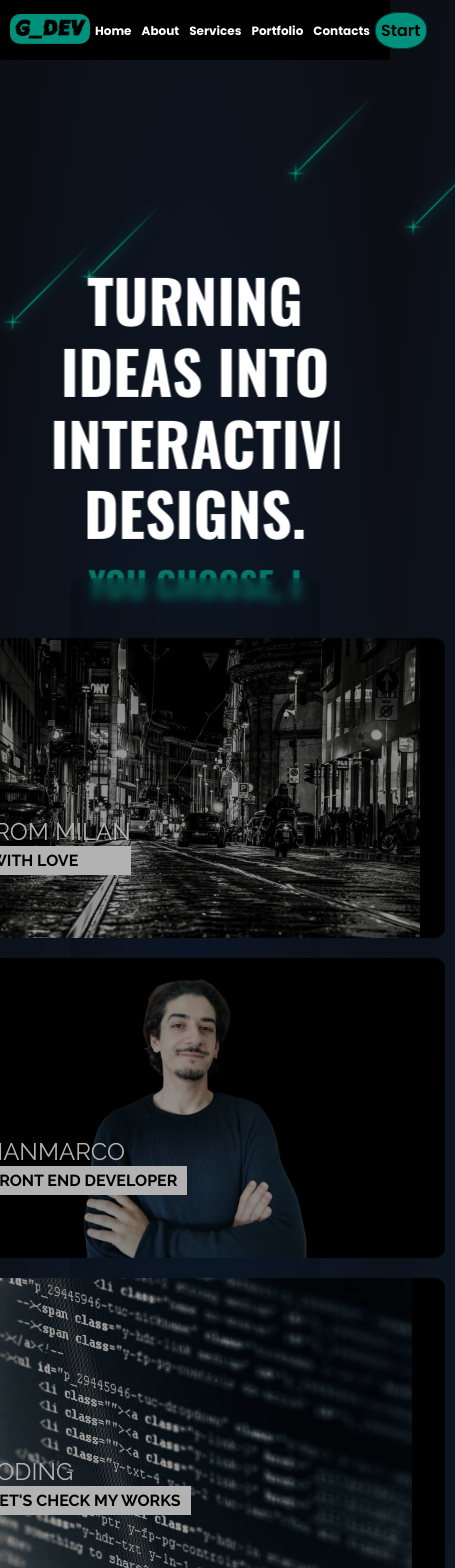
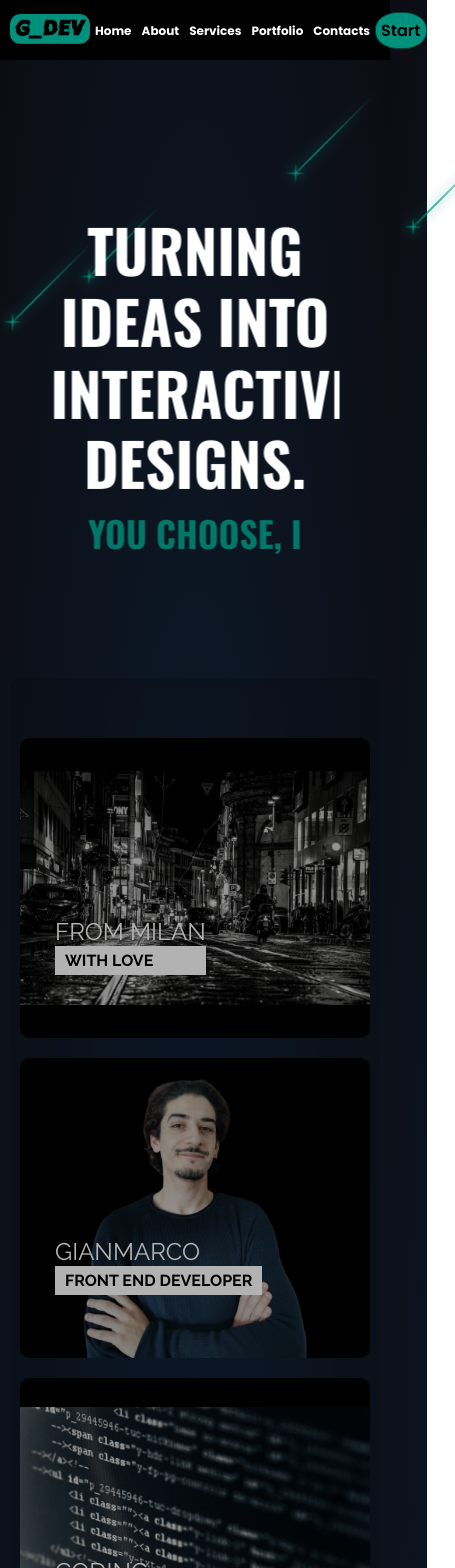
Before and after one commit to Jim2510/NewPortfolio, a React (Vite) app: page / in a window 390 px wide. Shown: the top 1568 px of the page, 455 px wide, since content can reach past the window. Built offline with nearby package versions, Linux system fonts and the light colour scheme.

Commit message:
fix margin title

```diff
--- a/src/components/Home/comp/comp.css
+++ b/src/components/Home/comp/comp.css
@@ -198,7 +198,7 @@ figure.snip1477.hover figcaption {
     }
 
     .opac {
-      width: 250px;
+      width: fit-content;
       height: fit-content;
       flex-direction: column;
     }
@@ -215,3 +215,22 @@ figure.snip1477.hover figcaption {
 
     }
 }
+
+
+@media (max-width: 600px) {
+  .opac {
+    margin-top: 150px ;
+  }
+
+  figure.snip1477 {
+    width: 350px;
+    height: 300px;
+}
+
+figure.snip1477 img{
+  width: 350px;
+  height: 300px;
+  object-fit: contain;
+
+}
+}
--- a/src/components/Home/comp/title.css
+++ b/src/components/Home/comp/title.css
@@ -65,3 +65,9 @@
         padding-top: 250px
     };
   }
+
+  @media (max-width: 600px) {
+   #rotate-words {
+    padding-top: 200px;
+   }
+  }
```
